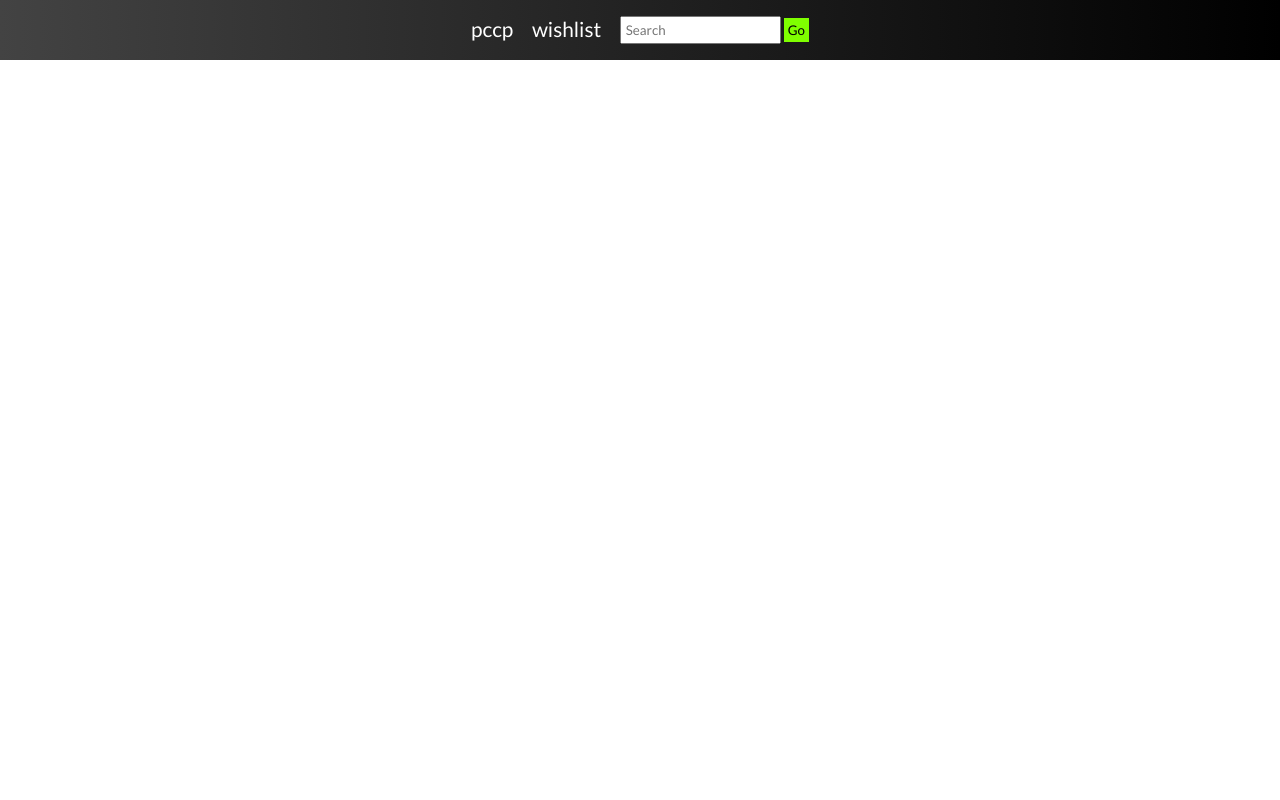
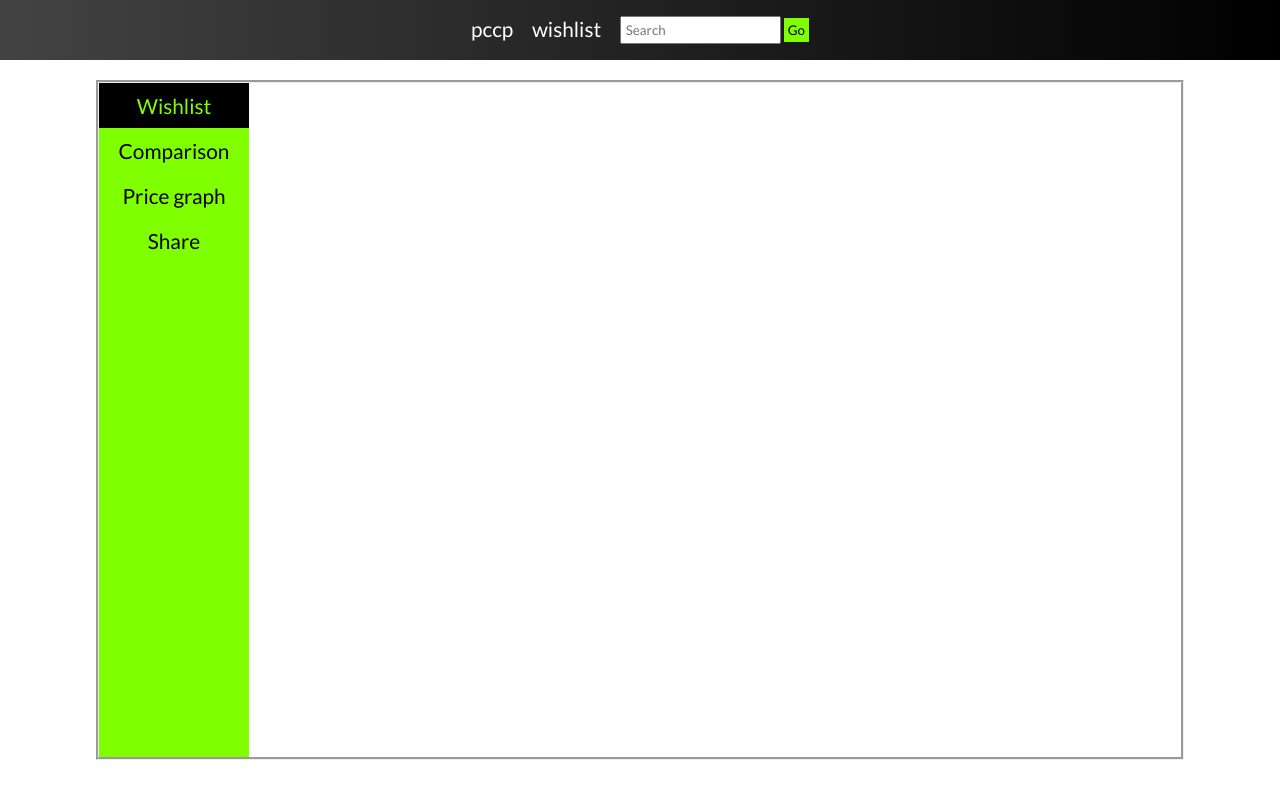
Before and after one commit to Ultrahalf/Pc-comp-picker, a Flask app: page /wishlist in a window 1280 px wide. Run offline with Flask 2, Linux system fonts and the light colour scheme; some libraries are stand-ins or nearby versions.

Commit message:
Add wishlist.html

```diff
--- a/src/serve/templates/wishlist.html
+++ b/src/serve/templates/wishlist.html
@@ -1,6 +1,18 @@
 {% extends "base.html" %}
 {% block main %}
 
+        <main>
+            <div class="table-wrapper">
+
+                <nav class="wishlist-nav">
+                    <div class="tab">Wishlist</div>
+                    <div class="tab">Comparison</div>
+                    <div class="tab">Price graph</div>
+                    <div class="tab">Share</div>
+                </nav>
+
+                <div id="tab-content-area">
+                    <div id="wishlist" class="tab-content">
                         <div class="product-grid">
                             {% for prod in session['wishlist'] %}
 
@@ -8,7 +20,7 @@
 
                                     <img src="{{ prod['img'] }}" alt="product"/>
                                     <h3>{{ prod['title'] }}</h3>
-            <span>{{ prod['price'] }} ₹</span>
+                                    <span>{{ prod['price'] }}</span>
                                     <br>
                                     <div class="btn-group">
                                         <a href="{{ prod['url'] }}", target="_blank">
@@ -52,5 +64,15 @@
 
                             {% endfor %}
                         </div>
+                    </div>
+                    <div id="comparision" class="tab-content">comparision test</div>
+                    <div id="price-graph" class="tab-content">price graph test</div>
+                    <div id="share" class="tab-content">Share test</div>
+                </div>
+
+                <script src="index.js"></script>
+
+            </div>
+        </main>
 
 {% endblock %}
```
Lines whose indentation alone changed are shown as unchanged.
